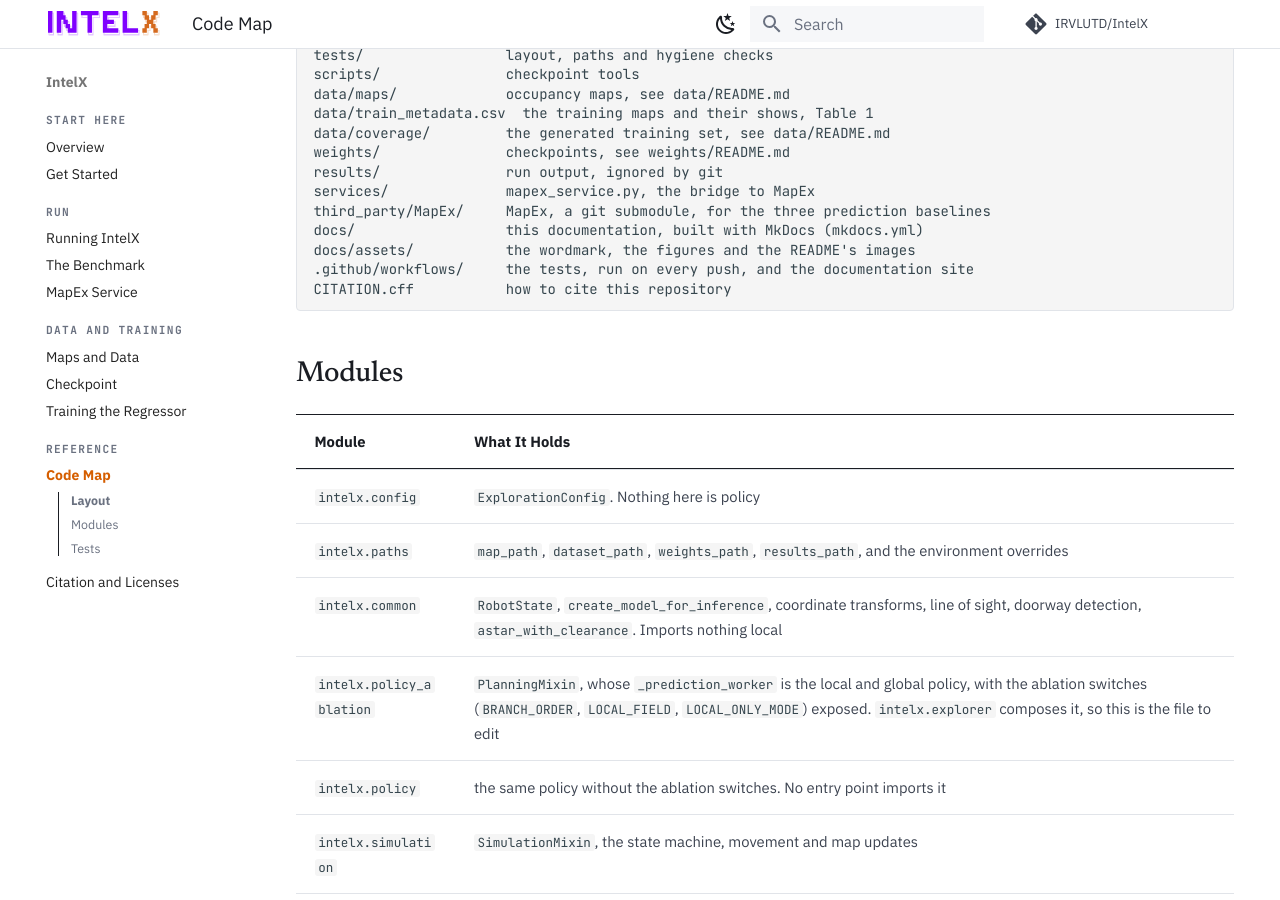
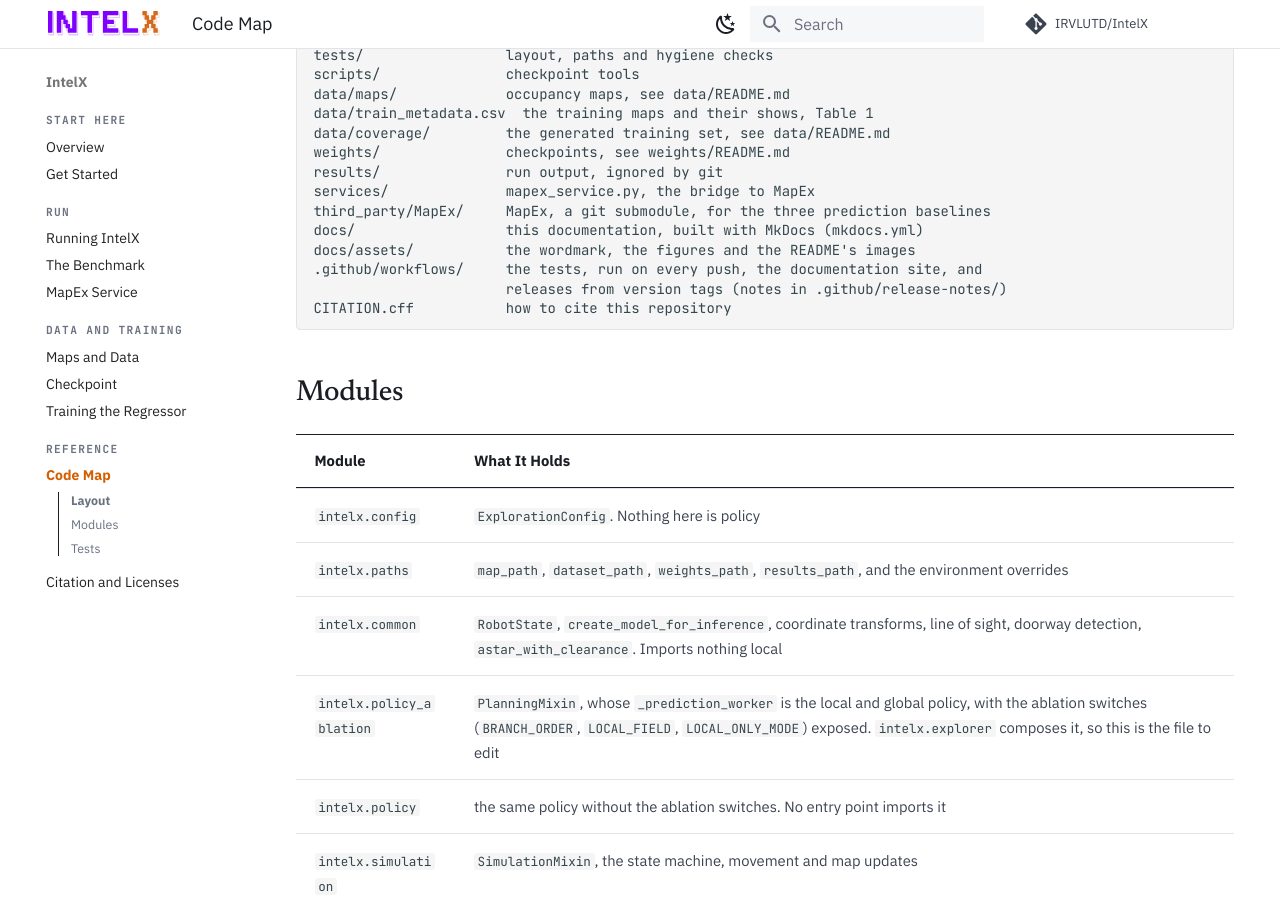
Before and after one commit to IRVLUTD/IntelX, an MkDocs documentation site: the page built from docs/code.md, in a window 1280 px wide and 900 px high, scrolled down 665 px. Built offline with MkDocs 1.6.1 and Material for MkDocs 9.7.7, drawn with Linux system fonts in a browser that asks for light colours; comment, search, counter and statistics services are not loaded.

Commit message:
Releases from version tags, as RPX's
.github/workflows/release.yml builds the sdist and the wheel on a v*.*.*
tag, checks that the tag, pyproject.toml and intelx.__version__ agree and
that the wheel imports, and publishes a GitHub release with both attached.
Its text is .github/release-notes/<tag>.md followed by GitHub's changelog.

````diff
--- a/docs/code.md
+++ b/docs/code.md
@@ -37,7 +37,8 @@ services/              mapex_service.py, the bridge to MapEx
 third_party/MapEx/     MapEx, a git submodule, for the three prediction baselines
 docs/                  this documentation, built with MkDocs (mkdocs.yml)
 docs/assets/           the wordmark, the figures and the README's images
-.github/workflows/     the tests, run on every push, and the documentation site
+.github/workflows/     the tests, run on every push, the documentation site, and
+                       releases from version tags (notes in .github/release-notes/)
 CITATION.cff           how to cite this repository
 ```
 
````
Also changed, not shown: .github/release-notes/v0.1.0.md (added), 1 other file.
